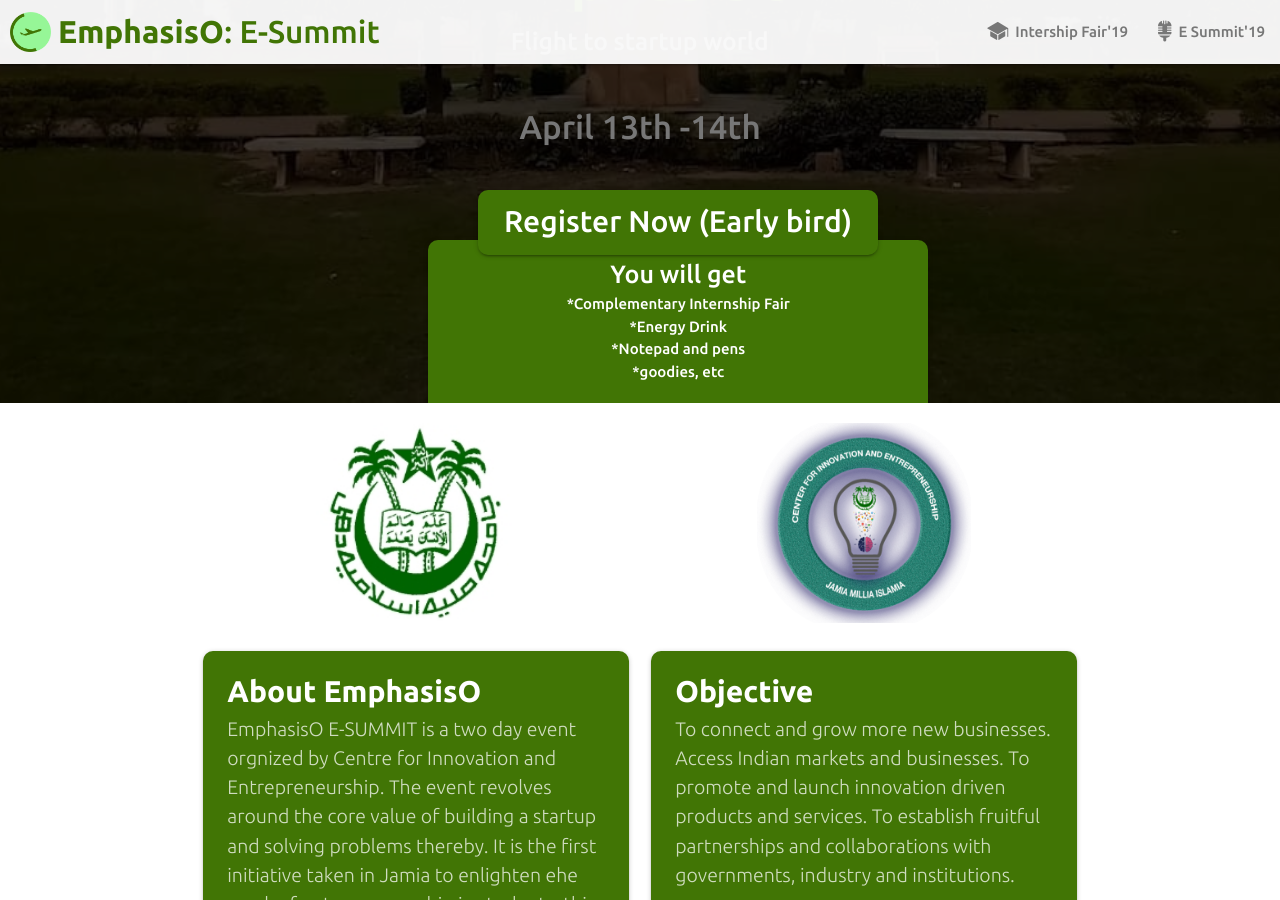
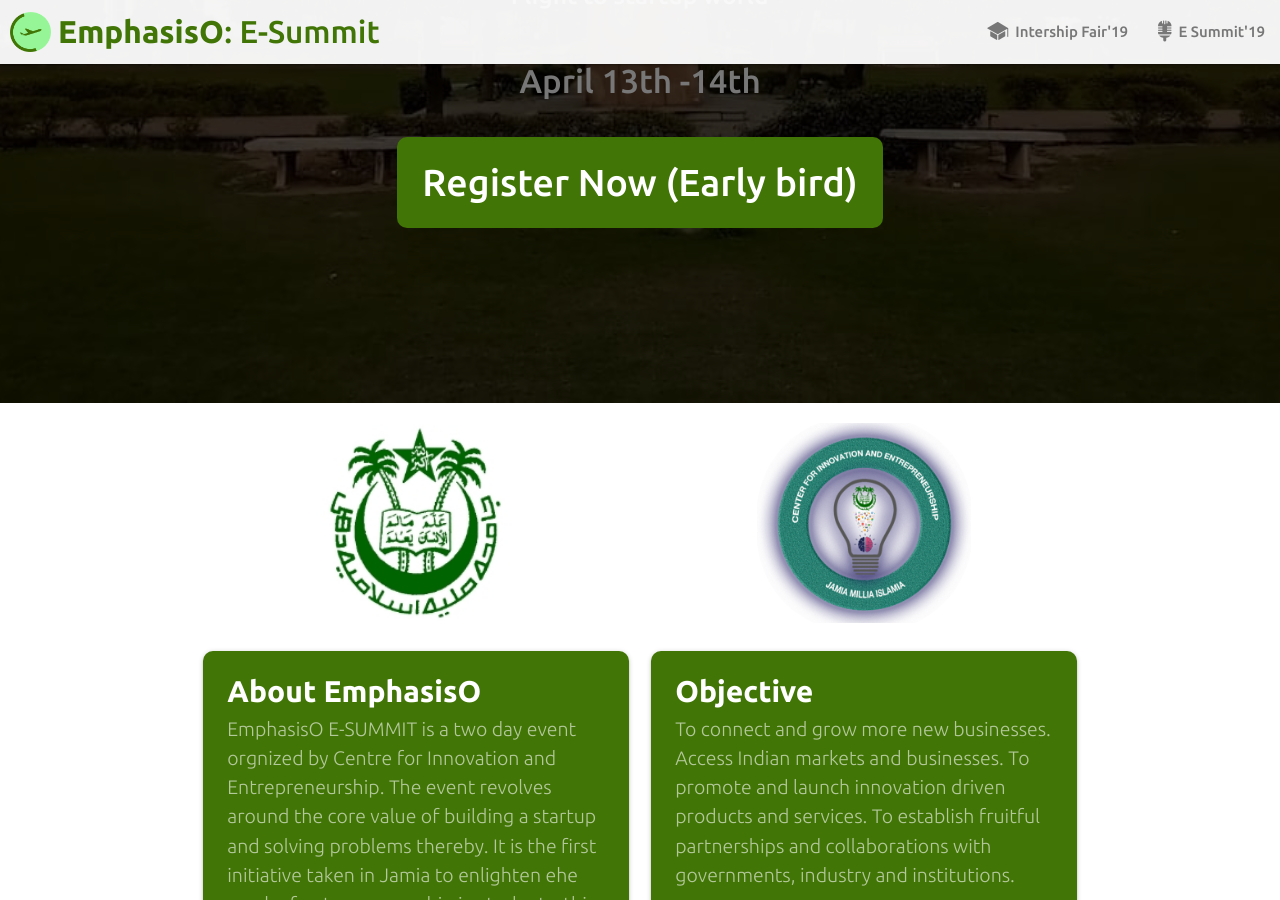
Before and after one commit to FinFO-app/emphasisO.com, a Jekyll site: the page built from index.html, in a window 1280 px wide and 900 px high, scrolled down 497 px. Built offline with Jekyll 4.4.1, drawn with Linux system fonts in a browser that asks for light colours; some of the changed text lies outside the part shown.

Commit message:
Update index.html

```diff
--- a/index.html
+++ b/index.html
@@ -30,20 +30,11 @@
                         </h5>
                     </div>
                     <br>
-                    <div style="position:absolute" class="center">
-                    	<div class="animated fadeIn delay-1s green card" style="padding: 15px;border-radius: 10px;;width:400px;height:65px;z-index:1;position:absolute">
-                        	<h5 class="animated pulse delay-2s white-text" style="font-size: 2.0rem;margin: 0">
-                            	<a href="http://go.eventshigh.com/5svcwz" style="color:white">Register Now (Early bird)</a>
-                            </h5>
-						</div>
-                        <div class="green card white-text" style="width:500px;height:200px;position:relative;right:50px;top:50px;z-index:0; border-radius: 10px;padding:16px">
-                        	<p class="white-text" style="font-size:25px">You will get</p>
-                            <p class="white-text" style="">*Complementary Internship Fair</p>
-                            <p class="white-text" style="">*Energy Drink</p>
-                            <p class="white-text" style="">*Notepad and pens</p>
-                            <p class="white-text" style="">*goodies, etc</p>
-						</div>
-					</div>
+                    <div class="green" style="padding: 25px;border-radius: 10px">
+                    <h5 class="white-text" style="font-size: 2.5rem;margin: 0">
+                        <a href="http://go.eventshigh.com/5svcwz" style="color:white">Register Now (Early bird)</a>
+                    </h5>
+                </div>
                 </div>
             </div>
         </div>
@@ -63,7 +54,7 @@
         <div class="col s12 m6 l6" style="margin-bottom: 25px">
             <div class="card scrollimate green" style="height: 100%; border-radius: 10px"
                  data-scrollimate-class="fadeInUp">
-                <div class="card-content scrollimate" style="font-size: 1.3rem;color: rgba(255, 255, 255, 0.75)">
+                <div class="card-content scrollimate" style="font-size: 1.3rem;color: #fff9">
                     <span class="card-title scrollimate" style="font-size: 2rem">
                         <b class="white-text">
                             {{intro.title}}
@@ -113,6 +104,11 @@
         	{% for esummit in site.data.esummit %}
 			<div class="col s12 m6 l4">
 				<div class="card scrollimate animated fadeIn" data-scrollimate-class="fadeIn" style="opacity: 1;">
+					<div class="green esummit_wraper" style="width:100%;height:100%;position:absolute;z-index:1;">
+						<h5 class="white-text btn" style="font-size: 1.5rem;position:absolute;top: 50%; left:50%; transform: translate(-50%, -50%);z-index:0;background-color:white">
+							<a href="{{ esummit.link }}" style="e">read&nbsp;more</a>
+						</h5>
+					</div>
 					<div class="card-image">
 						<img src="/assets/images/{{ esummit.image }}"  style="height:300px">
 						<div class="card-title green" style="opacity: 0.75;width: 100%">
@@ -180,12 +176,21 @@
                 <img src="/assets/images/crowd.png">
             </div>
             <div class="center-hv full-page" style="padding: 20px;">
+            	<div style="position:absolute" class="center">
+                    	<div class="animated fadeIn delay-1s green card" style="padding: 15px;border-radius: 10px;;width:400px;height:65px;z-index:1;position:absolute">
+                        	<h5 class="animated pulse delay-2s white-text" style="font-size: 2.0rem;margin: 0">
+                            	<a href="http://go.eventshigh.com/5svcwz" style="color:white">Register Now (Early bird)</a>
+                            </h5>
+						</div>
+                        <div class="green card white-text" style="width:500px;height:200px;position:relative;right:50px;top:50px;z-index:0; border-radius: 10px;padding:16px">
+                        	<p class="white-text" style="font-size:25px">You will get</p>
+                            <p class="white-text" style="">*Complementary Internship Fair</p>
+                            <p class="white-text" style="">*Energy Drink</p>
+                            <p class="white-text" style="">*Notepad and pens</p>
+                            <p class="white-text" style="">*goodies, etc</p>
+						</div>
+					</div>
 
-                <div class="green" style="padding: 25px;border-radius: 10px">
-                    <h5 class="white-text" style="font-size: 2.5rem;margin: 0">
-                        <a href="http://go.eventshigh.com/5svcwz" style="color:white">Register Now (Early bird)</a>
-                    </h5>
-                </div>
 
             </div>
         </div>
```
